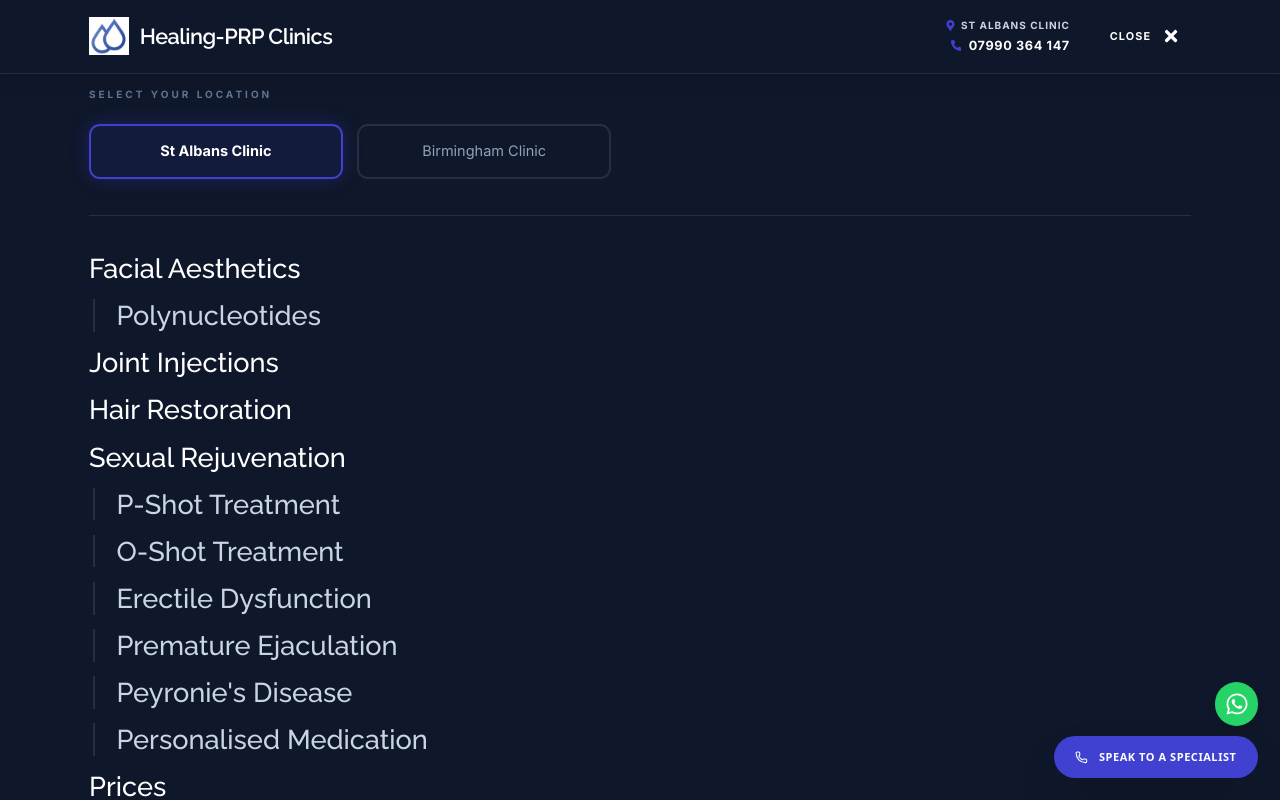
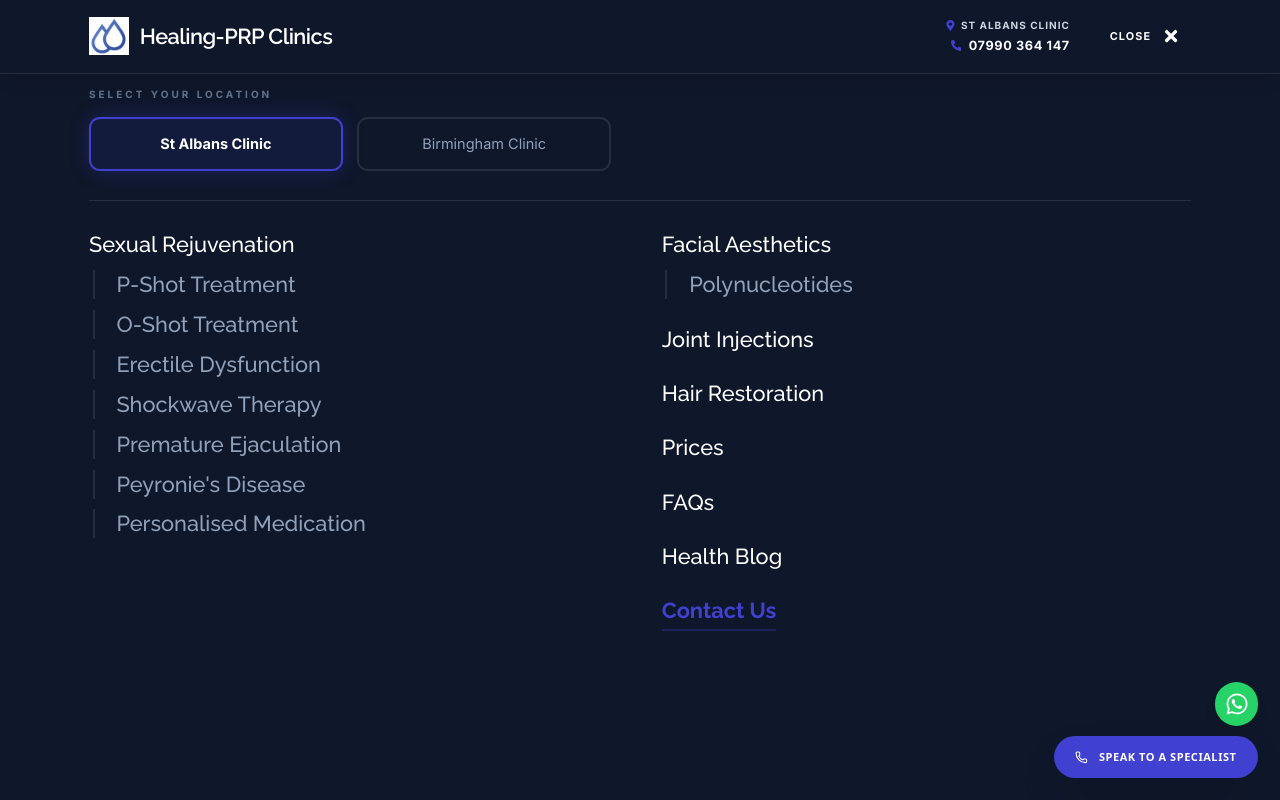
Before and after one commit to binithekid/Healing-PRP-Clinics-Preview, a Next.js app: page / in a window 1280 px wide. Both pictures are taken after a click on the button "MENU". Shown: the top 800 px of the page. Built offline with nearby package versions, Linux system fonts and the light colour scheme.

Commit message:
Update Header.tsx

```diff
--- a/src/components/Header.tsx
+++ b/src/components/Header.tsx
@@ -12,6 +12,7 @@ interface MenuItem {
   href: string;
   isContact?: boolean;
   isSubItem?: boolean;
+  isSpacer?: boolean; // Used to add a little margin above new main sections
 }
 
 const Header = () => {
@@ -21,6 +22,7 @@ const Header = () => {
 
   const toggleMenu = () => setIsMenuOpen(!isMenuOpen);
 
+  // Prevent background scrolling when menu is open
   useEffect(() => {
     if (isMenuOpen) {
       document.body.style.overflow = "hidden";
@@ -29,60 +31,27 @@ const Header = () => {
     }
   }, [isMenuOpen]);
 
-  const menuItems: MenuItem[] = [
-    // FACIAL AESTHETICS & SUB-ITEMS
+  // We split the menu into two columns for desktop to use space better
+  const menuColumn1: MenuItem[] = [
+    { name: "Sexual Rejuvenation", href: isBirmingham ? "/birmingham/sexual-rejuvenation" : "/sexual-rejuvenation" },
+    { name: "P-Shot Treatment", href: isBirmingham ? "/birmingham/p-shot" : "/p-shot", isSubItem: true },
+    { name: "O-Shot Treatment", href: isBirmingham ? "/birmingham/o-shot" : "/o-shot", isSubItem: true },
+    { name: "Erectile Dysfunction", href: isBirmingham ? "/birmingham/erectile-dysfunction" : "/erectile-dysfunction", isSubItem: true },
+    { name: "Shockwave Therapy", href: isBirmingham ? "/birmingham/shockwave-therapy-erectile-dysfunction" : "/shockwave-therapy-erectile-dysfunction", isSubItem: true },
+    { name: "Premature Ejaculation", href: isBirmingham ? "/birmingham/premature-ejaculation" : "/premature-ejaculation", isSubItem: true },
+    { name: "Peyronie's Disease", href: isBirmingham ? "/birmingham/peyronies-disease" : "/peyronies-disease", isSubItem: true },
+    { name: "Personalised Medication", href: isBirmingham ? "/birmingham/personalised-ed-medication" : "/personalised-ed-medication", isSubItem: true },
+  ];
+
+  const menuColumn2: MenuItem[] = [
     { name: "Facial Aesthetics", href: isBirmingham ? "/birmingham/facial-aesthetics" : "/facial-aesthetics" },
-    {
-      name: "Polynucleotides",
-      href: isBirmingham ? "/birmingham/polynucleotides" : "/polynucleotides",
-      isSubItem: true
-    },
-
-    // OTHER MAIN CATEGORIES
-    { name: "Joint Injections", href: isBirmingham ? "/birmingham/joint-injections" : "/joint-injections" },
-    { name: "Hair Restoration", href: isBirmingham ? "/birmingham/hair-restoration" : "/hair-restoration" },
-
-    // SEXUAL REJUVENATION & SUB-ITEMS
-    { name: "Sexual Rejuvenation", href: isBirmingham ? "/birmingham/sexual-rejuvenation" : "/sexual-rejuvenation" },
-    {
-      name: "P-Shot Treatment",
-      href: isBirmingham ? "/birmingham/p-shot" : "/p-shot",
-      isSubItem: true
-    },
-    {
-      name: "O-Shot Treatment",
-      href: isBirmingham ? "/birmingham/o-shot" : "/o-shot",
-      isSubItem: true
-    },
-    {
-      name: "Erectile Dysfunction",
-      href: isBirmingham ? "/birmingham/erectile-dysfunction" : "/erectile-dysfunction",
-      isSubItem: true
-    },
-    {
-      name: "Premature Ejaculation",
-      href: isBirmingham ? "/birmingham/premature-ejaculation" : "/premature-ejaculation",
-      isSubItem: true
-    },
-    {
-      name: "Peyronie's Disease",
-      href: isBirmingham ? "/birmingham/peyronies-disease" : "/peyronies-disease",
-      isSubItem: true
-    },
-    {
-      name: "Personalised Medication",
-      href: isBirmingham ? "/birmingham/personalised-ed-medication" : "/personalised-ed-medication",
-      isSubItem: true
-    },
-
-    { name: "Prices", href: isBirmingham ? "/birmingham/prices" : "/prices" },
-    { name: "FAQs", href: isBirmingham ? "/birmingham/faq" : "/faq" },
-    { name: "Health Blog", href: "/blog" },
-    {
-      name: "Contact Us",
-      href: isBirmingham ? "/birmingham/contact" : "/contact",
-      isContact: true
-    },
+    { name: "Polynucleotides", href: isBirmingham ? "/birmingham/polynucleotides" : "/polynucleotides", isSubItem: true },
+    { name: "Joint Injections", href: isBirmingham ? "/birmingham/joint-injections" : "/joint-injections", isSpacer: true },
+    { name: "Hair Restoration", href: isBirmingham ? "/birmingham/hair-restoration" : "/hair-restoration", isSpacer: true },
+    { name: "Prices", href: isBirmingham ? "/birmingham/prices" : "/prices", isSpacer: true },
+    { name: "FAQs", href: isBirmingham ? "/birmingham/faq" : "/faq", isSpacer: true },
+    { name: "Health Blog", href: "/blog", isSpacer: true },
+    { name: "Contact Us", href: isBirmingham ? "/birmingham/contact" : "/contact", isContact: true, isSpacer: true },
   ];
 
   return (
@@ -155,49 +124,49 @@ const Header = () => {
             initial={{ opacity: 0 }}
             animate={{ opacity: 1 }}
             exit={{ opacity: 0 }}
-            className="fixed inset-0 z-40 bg-[#0f172a] pt-24 overflow-y-auto"
+            // Added pb-12 to container and pb-32 to inner div to ensure mobile scrolling never cuts off
+            className="fixed inset-0 z-40 bg-[#0f172a] pt-20 pb-12 overflow-y-auto"
           >
-            <div className="max-w-7xl mx-auto px-4 sm:px-6 lg:px-8 pb-20">
+            <div className="max-w-7xl mx-auto px-4 sm:px-6 lg:px-8 pb-32 pt-4">
 
               {/* Location Selectors */}
-              <div className="mb-10 border-b border-white/10 pb-10">
-                <p className="text-[10px] font-bold text-slate-500 uppercase tracking-[0.3em] mb-6 font-inter">Select Your Location</p>
+              <div className="mb-8 border-b border-white/10 pb-8">
+                <p className="text-[10px] font-bold text-slate-500 uppercase tracking-[0.3em] mb-4 font-inter">Select Your Location</p>
                 <div className="flex flex-col sm:flex-row gap-4 max-w-xl">
+                  {/* Removed onClick={() => setIsMenuOpen(false)} so it seamlessly switches without closing */}
                   <Link
                     href="/"
-                    onClick={() => setIsMenuOpen(false)}
-                    className={`flex-1 flex items-center justify-center p-4 rounded-xl border-2 transition-all font-inter ${!isBirmingham ? 'border-[#4041d1] bg-[#4041d1]/10 text-white font-bold shadow-[0_0_20px_rgba(64,65,209,0.3)]' : 'border-white/10 text-slate-400 hover:border-white/20'}`}
+                    className={`flex-1 flex items-center justify-center p-4 rounded-xl border-2 transition-all font-inter ${!isBirmingham ? 'border-[#4041d1] bg-[#4041d1]/10 text-white font-bold shadow-[0_0_20px_rgba(64,65,209,0.3)]' : 'border-white/10 text-slate-400 hover:border-white/20 hover:text-white'}`}
                   >
                     St Albans Clinic
                   </Link>
                   <Link
                     href="/birmingham"
-                    onClick={() => setIsMenuOpen(false)}
-                    className={`flex-1 flex items-center justify-center p-4 rounded-xl border-2 transition-all font-inter ${isBirmingham ? 'border-[#4041d1] bg-[#4041d1]/10 text-white font-bold shadow-[0_0_20px_rgba(64,65,209,0.3)]' : 'border-white/10 text-slate-400 hover:border-white/20'}`}
+                    className={`flex-1 flex items-center justify-center p-4 rounded-xl border-2 transition-all font-inter ${isBirmingham ? 'border-[#4041d1] bg-[#4041d1]/10 text-white font-bold shadow-[0_0_20px_rgba(64,65,209,0.3)]' : 'border-white/10 text-slate-400 hover:border-white/20 hover:text-white'}`}
                   >
                     Birmingham Clinic
                   </Link>
                 </div>
               </div>
 
-              {/* Navigation Items */}
-              <nav className="flex flex-col space-y-3 md:space-y-4">
-                {menuItems.map((item, idx) => (
+              {/* Navigation Grid (2 Columns on Desktop, 1 on Mobile) */}
+              <nav className="grid grid-cols-1 md:grid-cols-2 gap-x-12 gap-y-2">
+
+                {/* Column 1 */}
+                <div className="flex flex-col space-y-3">
+                  {menuColumn1.map((item, idx) => (
                     <motion.div
-                    key={idx}
+                      key={`col1-${idx}`}
                       initial={{ opacity: 0, x: -20 }}
                       animate={{ opacity: 1, x: 0 }}
                       transition={{ delay: idx * 0.05 }}
-                    // Add indentation for sub-items
-                    className={item.isSubItem ? "pl-6 border-l-2 border-white/10 ml-1" : ""}
+                      className={`${item.isSubItem ? "pl-6 border-l-2 border-white/10 ml-1" : ""} ${item.isSpacer ? "mt-4" : ""}`}
                     >
                       <Link
                         href={item.href}
-                      className={`text-xl md:text-3xl font-raleway transition-colors inline-block ${
-                        item.isContact
-                          ? "text-[#4041d1] font-bold border-b-2 border-[#4041d1]/30 pb-1 mt-4"
-                          : item.isSubItem
-                            ? "font-medium text-slate-300 hover:text-[#4041d1]"
+                        className={`text-xl md:text-2xl font-raleway transition-colors inline-block ${
+                          item.isSubItem
+                            ? "font-medium text-slate-400 hover:text-[#4041d1]"
                             : "font-medium text-white hover:text-[#4041d1]"
                         }`}
                         onClick={() => setIsMenuOpen(false)}
@@ -206,6 +175,35 @@ const Header = () => {
                       </Link>
                     </motion.div>
                   ))}
+                </div>
+
+                {/* Column 2 */}
+                <div className="flex flex-col space-y-3 mt-6 md:mt-0">
+                  {menuColumn2.map((item, idx) => (
+                    <motion.div
+                      key={`col2-${idx}`}
+                      initial={{ opacity: 0, x: -20 }}
+                      animate={{ opacity: 1, x: 0 }}
+                      transition={{ delay: (menuColumn1.length + idx) * 0.05 }}
+                      className={`${item.isSubItem ? "pl-6 border-l-2 border-white/10 ml-1" : ""} ${item.isSpacer ? "pt-4" : ""}`}
+                    >
+                      <Link
+                        href={item.href}
+                        className={`text-xl md:text-2xl font-raleway transition-colors inline-block ${
+                          item.isContact
+                            ? "text-[#4041d1] font-bold border-b-2 border-[#4041d1]/30 pb-1"
+                            : item.isSubItem
+                              ? "font-medium text-slate-400 hover:text-[#4041d1]"
+                              : "font-medium text-white hover:text-[#4041d1]"
+                        }`}
+                        onClick={() => setIsMenuOpen(false)}
+                      >
+                        {item.name}
+                      </Link>
+                    </motion.div>
+                  ))}
+                </div>
+
               </nav>
             </div>
           </motion.div>
```
Lines whose indentation alone changed are shown as unchanged.
